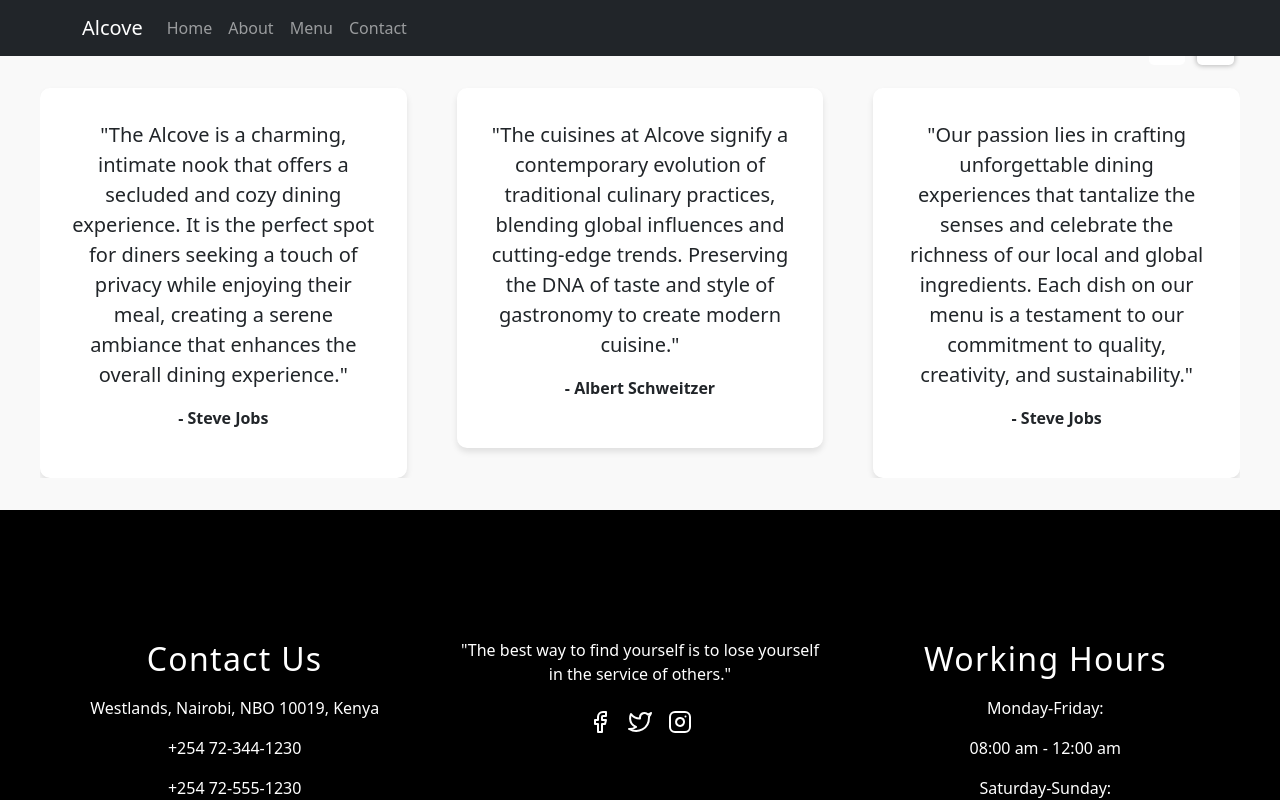
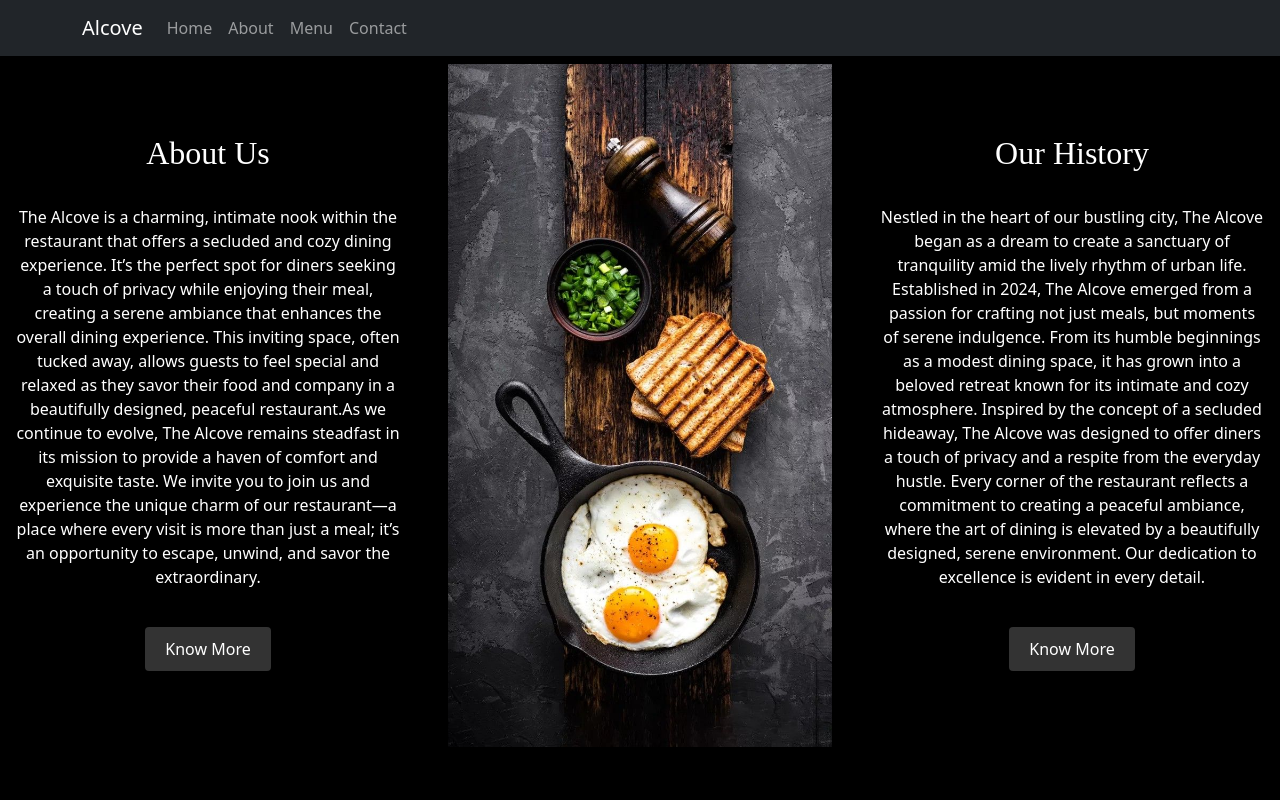
Before and after one commit to achoclate/Alcove, a React (Create React App) app in the folder bookameal-front-end/: page /about in a window 1280 px wide. Shown: the top 800 px of the page. Built offline with nearby package versions, Linux system fonts and the light colour scheme.

Commit message:
add about us and our history section on the about us page

```diff
--- a/bookameal-front-end/src/Pages/About/About.css
+++ b/bookameal-front-end/src/Pages/About/About.css
@@ -1,88 +1,84 @@
-/* src/components/AboutUs/AboutUs.css */
-.about-wrapper {
-    background-color: #f9f9f9;
+.about-container {
+  position: relative;
   padding: 2rem 0;
+  background-color: #000; /* Background color if needed */
 }
 
-  .about-container {
-    max-width: 1200px;
-    margin: 0 auto;
-    position: relative;
-    overflow: hidden;
-    gap: 2rem;
+.about-overlay {
+  position: absolute;
+  inset: 0;
 }
 
-  .about-head {
-    margin-bottom: 2rem;
+.about-overlay img {
+  width: 100%; /* Adjust width and height as needed */
+  height: auto;
+  z-index: 0;
+}
+
+.about-content {
+  width: 100%;
+  position: relative;
+  z-index: 2;
+  display: flex;
+  justify-content: space-between;
+  align-items: center;
+  flex-wrap: wrap; /* Ensure it wraps on smaller screens */
+}
+
+.about-content_about,
+.about-content_history,
+.about-content_knife {
+  flex: 1;
+  margin: 1rem;
   text-align: center;
 }
 
-  .about-card {
-    gap: 0.6rem;
-    padding: 2rem;
-    border-radius: 10px;
-    max-width: max-content;
-    margin: auto;
-    transition: all 300ms ease-in;
-    background-color: white;
-    box-shadow: 0 4px 6px rgba(0, 0, 0, 0.1);
-    text-align: center;
+.about-content_knife {
+  margin: 2rem;
 }
 
-  .about-quote {
-    font-size: 1.25rem;
+.about-content_knife img {
+  max-width: 100%; /* Ensure the image fits within its container */
+  height: auto;
+}
+
+.heading {
+  font-family: 'Cormorant', serif; /* Replace with actual font-family */
+  color: #fff; /* White color */
+  font-size: 32px;
   margin-bottom: 1rem;
 }
 
-  .about-author {
-    font-weight: bold;
+.paragraph {
+  color: #fff; /* White color */
+  margin: 2rem 0;
 }
 
-  .about-card:hover {
-    scale: 1.025;
-    cursor: pointer;
-    background: linear-gradient(
-      180deg,
-      rgba(255, 255, 255, 0) 0%,
-      rgba(136, 160, 255, 0.46) 217.91%
-    );
-    box-shadow: 0px 72px 49px -51px rgba(136, 160, 255, 0.21);
-  }
-
-  .swiper-horizontal {
-    overflow: visible;
-  }
-
-  .about-buttons {
-    position: absolute;
-    gap: 1rem;
-    top: -4rem;
-    right: 0;
-  }
-
-  .about-buttons button {
-    font-size: 1.2rem;
-    padding: 0.2rem 0.8rem;
-    color: #071739;
+.button {
+  background-color: #333; /* Replace with actual button color */
+  color: #fff; /* Button text color */
+  padding: 10px 20px;
   border: none;
-    border-radius: 5px;
-    background-color: white;
   cursor: pointer;
 }
 
-  .about-prevButton {
-    background-color: #eeeeff;
+.button:hover {
+  background-color: #555; /* Button hover color */
 }
 
-  .about-nextButton {
-    box-shadow: 0px 0px 5px 1px rgba(0, 0, 0, 0.25);
+@media screen and (max-width: 900px) {
+  .about-content {
+    flex-direction: column;
   }
 
-  @media (max-width: 640px) {
-    .about-head {
-      align-items: center;
-    }
-    .about-buttons {
-      position: initial;
+  .about-content_knife {
+    margin: 2rem 0;
   }
 }
+
+@media screen and (max-width: 650px) {
+  .about-overlay img {
+    width: 80%;
+    height: auto;
+  }
+}
--- a/bookameal-front-end/src/Pages/About/About.jsx
+++ b/bookameal-front-end/src/Pages/About/About.jsx
@@ -1,47 +1,34 @@
-// src/components/AboutUs/AboutUs.jsx
 import React from 'react';
-import data from '../../utils/about.json';
-import { Swiper, SwiperSlide, useSwiper} from 'swiper/react';
-import { sliderSettings } from "../../utils/common";
-import 'swiper/css';
 import './About.css';
+import aboutImage from '/home/achoclate/BookaMeal/bookameal-front-end/src/assets/about.jpeg'
 
-const AboutUs = () => {
-  return (
-    <div id="about" className="about-wrapper">
-      <div className="paddings innerWidth about-container">
-        <div className="flexColStart about-head">
-          <span className="orangeText">What Our Guests Say</span>
-          <span className="primaryText">Testimonials</span>
-        </div>
-        <Swiper {...sliderSettings}>
-          {data.map((quote, i) => (
-            <SwiperSlide key={i}>
-              <div className="flexColStart about-card">
-                <p className="about-quote">"{quote.quote}"</p>
-                <p className="about-author">- {quote.author}</p>
-              </div>
-            </SwiperSlide>
-          ))}
-          <SlideNextButton />
-        </Swiper>
+const About = () => (
+  <div className="about-container" id="about">
+    <div className="about-overlay">
+      {/* Overlay image can be added here if needed */}
+    </div>
+
+    <div className="about-content">
+      <div className="about-content_about">
+        <h1 className="heading">About Us</h1>
+        <p className="paragraph">The Alcove is a charming, intimate nook within the restaurant that offers a secluded and cozy dining experience. It’s the perfect spot for diners seeking a touch of privacy while enjoying their meal, creating a serene ambiance that enhances the overall dining experience. This inviting space, often tucked away, allows guests to feel special and relaxed as they savor their food and company in a beautifully designed, peaceful restaurant.As we continue to evolve, The Alcove remains steadfast in its mission to provide a haven of comfort and exquisite taste. We invite you to join us and experience the unique charm of our restaurant—a place where every visit is more than just a meal; it’s an opportunity to escape, unwind, and savor the extraordinary.</p>
+        <button type="button" className="button">Know More</button>
+      </div>
+
+      <div className="about-content_knife">
+      <img src={aboutImage} alt="About Knife" />
+        {/* Knife image can be added here if needed */}
+      </div>
+
+      <div className="about-content_history">
+        <h1 className="heading">Our History</h1>
+        <p className="paragraph">Nestled in the heart of our bustling city, The Alcove began as a dream to create a sanctuary of tranquility amid the lively rhythm of urban life. Established in 2024, The Alcove emerged from a passion for crafting not just meals, but moments of serene indulgence. From its humble beginnings as a modest dining space, it has grown into a beloved retreat known for its intimate and cozy atmosphere.
+
+Inspired by the concept of a secluded hideaway, The Alcove was designed to offer diners a touch of privacy and a respite from the everyday hustle. Every corner of the restaurant reflects a commitment to creating a peaceful ambiance, where the art of dining is elevated by a beautifully designed, serene environment. Our dedication to excellence is evident in every detail.</p>
+        <button type="button" className="button">Know More</button>
       </div>
     </div>
-  );
-};
+  </div>
+);
 
-const SlideNextButton = () => {
-  const swiper = useSwiper();
-  return (
-    <div className="flexCenter about-buttons">
-      <button onClick={() => swiper.slidePrev()} className="about-prevButton">
-        &lt;
-      </button>
-      <button onClick={() => swiper.slideNext()} className="about-nextButton">
-        &gt;
-      </button>
-    </div>
-  );
-};
-
-export default AboutUs;
+export default About;
```
Also changed, not shown: bookameal-front-end/src/assets/about.jpeg (added). Lines whose indentation alone changed are shown as unchanged.
